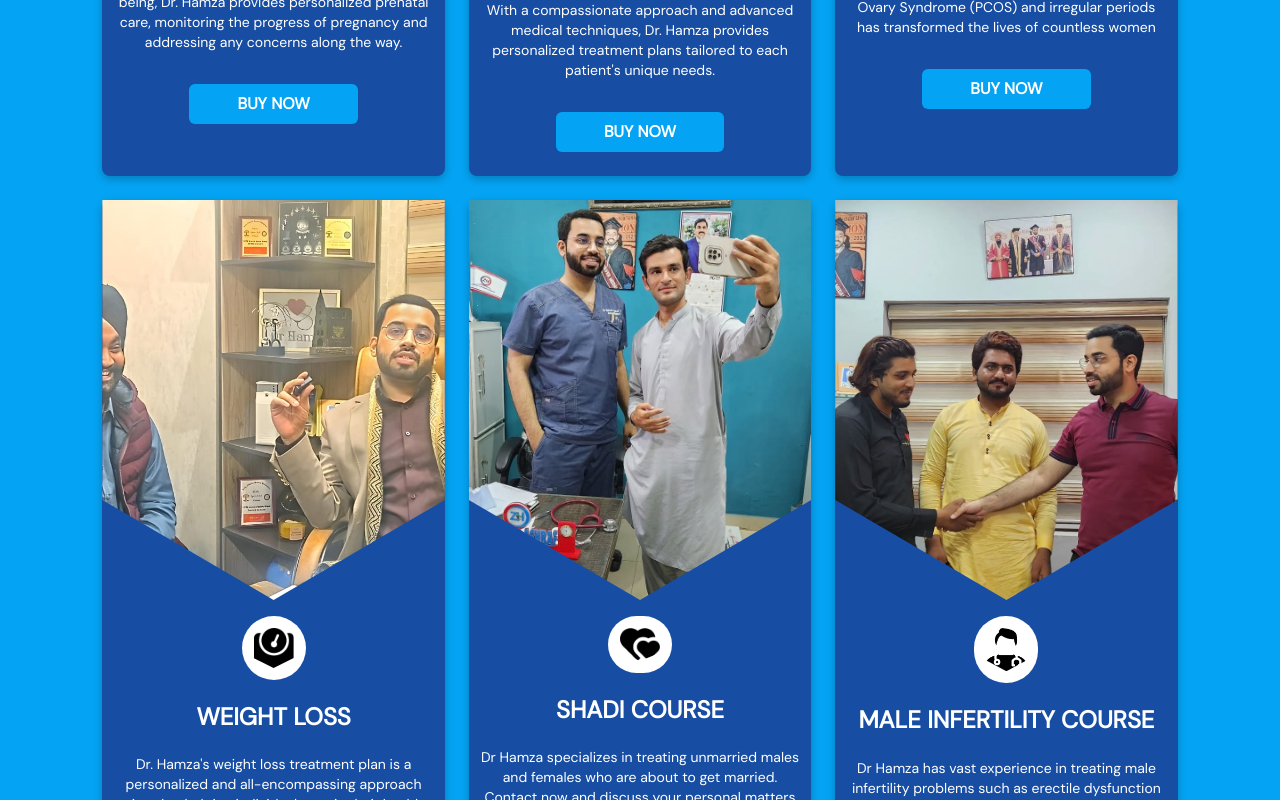
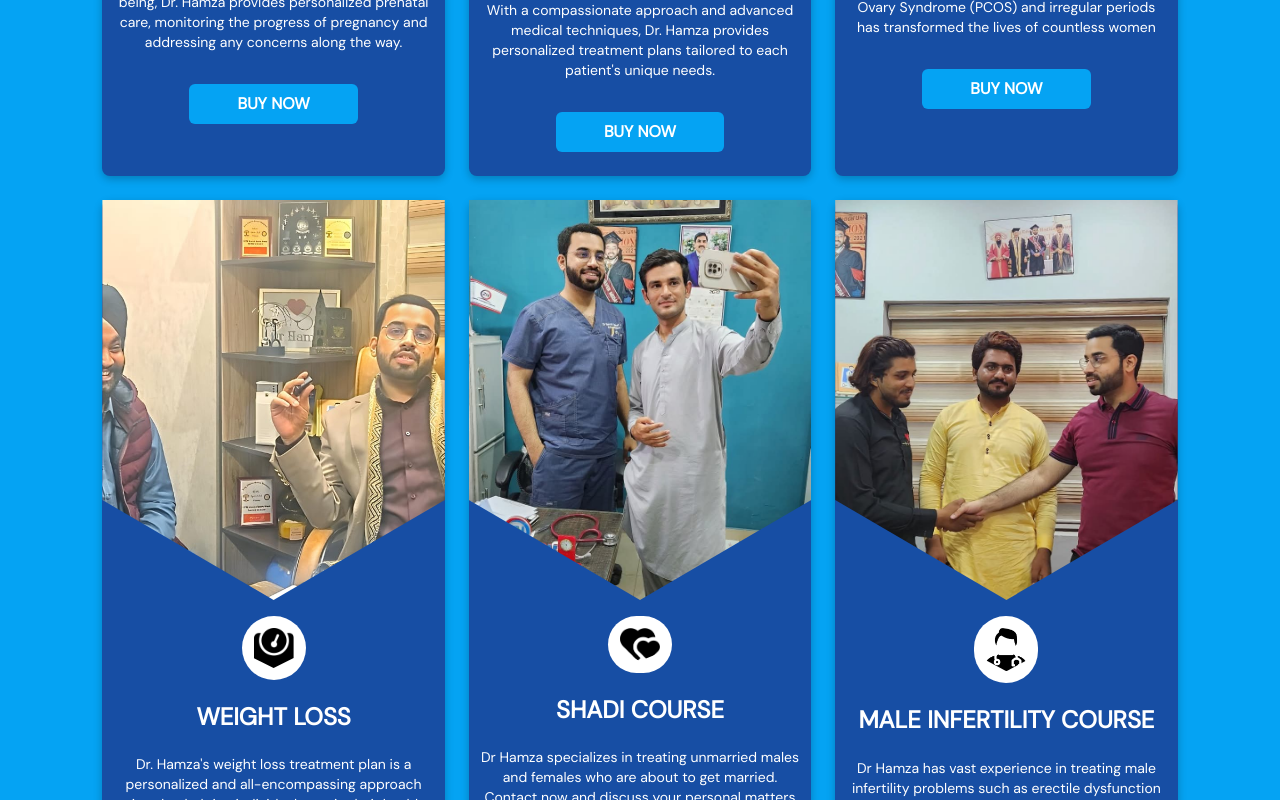
Before and after one commit to Adeel-Khizar/drhamzaashraf, a Next.js app: page / in a window 1280 px wide. Shown: the part 3125-3925 px from the top of the page. Built offline with nearby package versions, Linux system fonts and the light colour scheme.

Commit message:
files updates

```diff
--- a/components/Services.tsx
+++ b/components/Services.tsx
@@ -97,10 +97,14 @@ const Products = () => {
             key={key}
           >
             <div className='w-full'>
-              <img className='md:h-[400px] h-auto object-top-center object-cover services_media w-full' src={item.image1} height={500} width={500} />
+              <img
+               style={{
+                objectPosition:'top center'
+               }}
+              className='md:h-[400px] h-auto object-top-center object-cover services_media w-full' src={item.image1} height={500} width={500} />
             </div>
             <div className='services_icon p-3 mt-4 bg-white rounded-full'>
-              <img className='h-auto w-[40px] services_media object-contain' src={item.image} height={250} width={250} />
+              <img  className='h-auto w-[40px] services_media object-contain' src={item.image} height={250} width={250} />
             </div>
             <h3
               style={{
```
